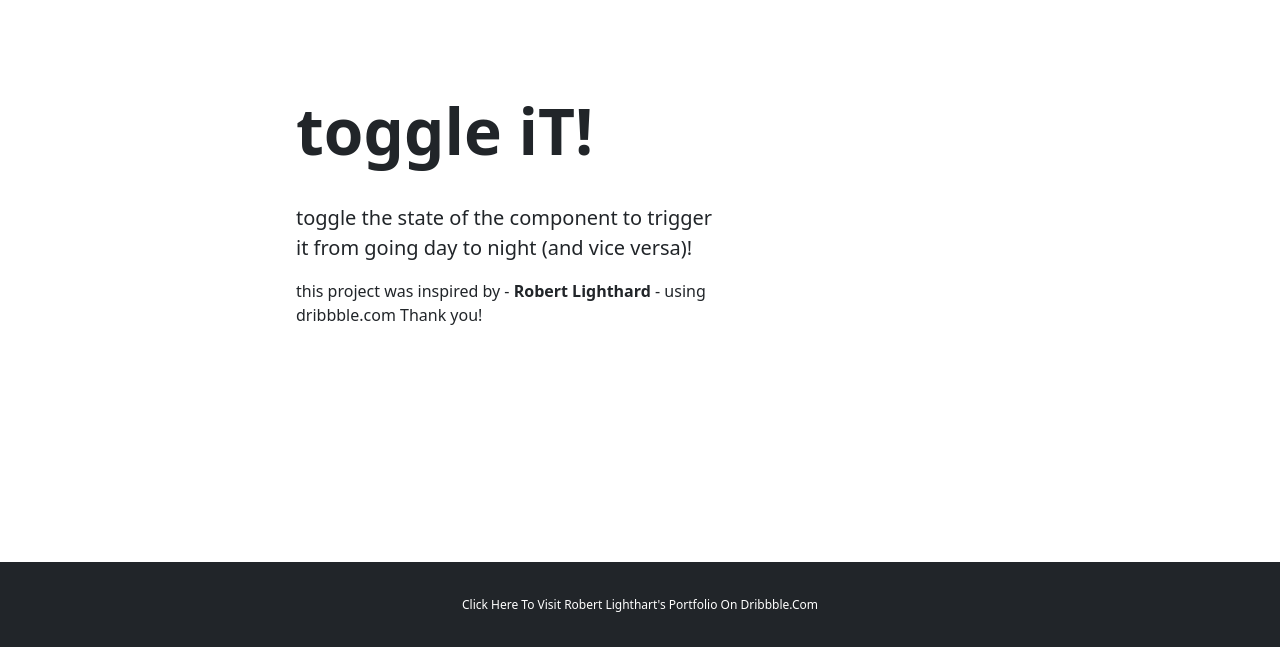
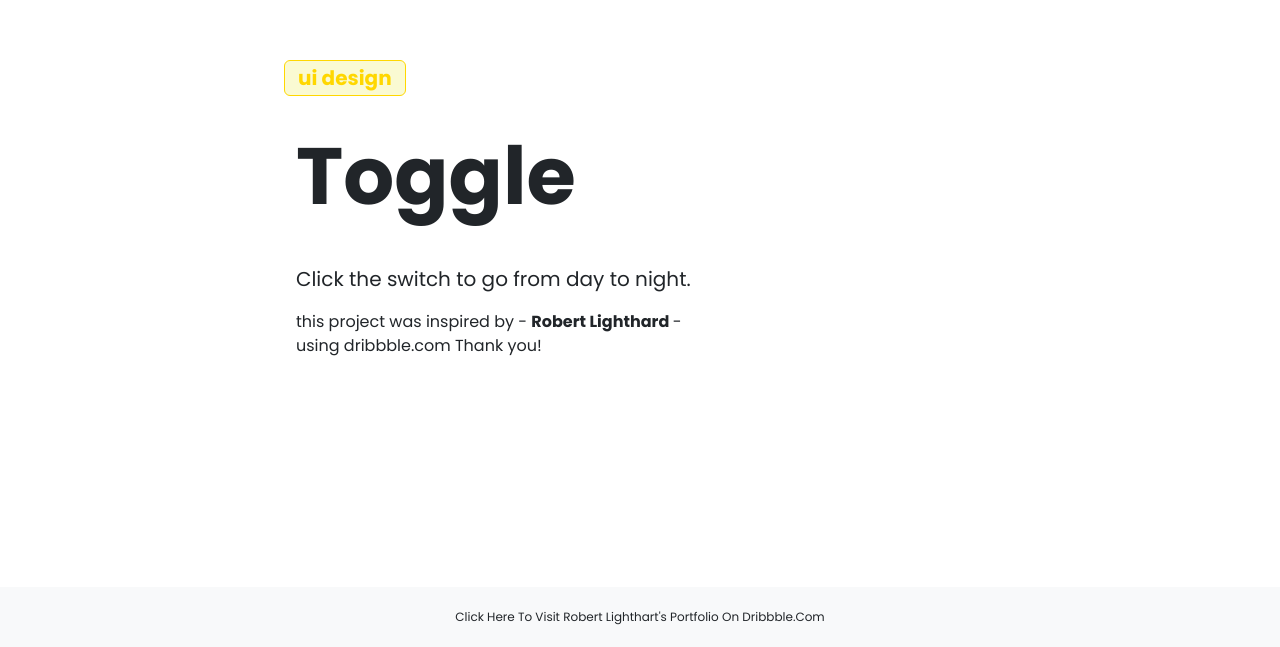
Before and after one commit to darrellhubbardportfolio/toggle, a website: page views/index.html in a window 1280 px wide. Shown: the part 153-800 px from the top of the page. Drawn offline with nearby package versions, Linux system fonts and the light colour scheme; no server answers.

Commit message:
polishing up work

```diff
--- a/public/css/styles.css
+++ b/public/css/styles.css
@@ -1,3 +1,8 @@
+
+/* import poppins fonts form google fonts */
+* {
+    font-family: "Poppins", sans-serif;
+}
 
 body {
     margin: 0;
--- a/views/index.html
+++ b/views/index.html
@@ -4,6 +4,10 @@
 	<meta charset="UTF-8">
 	<meta name="viewport" content="width=device-width, initial-scale=1.0">
 	<title>Toggle Switch</title>
+	<!-- google fonts -->
+	<link rel="preconnect" href="https://fonts.googleapis.com">
+	<link rel="preconnect" href="https://fonts.gstatic.com" crossorigin>
+	<link href="https://fonts.googleapis.com/css2?family=Poppins:ital,wght@0,100;0,200;0,300;0,400;0,500;0,600;0,700;0,800;0,900;1,100;1,200;1,300;1,400;1,500;1,600;1,700;1,800;1,900&display=swap" rel="stylesheet">
 	<!-- bootstrap css -->
 	<link href="https://cdn.jsdelivr.net/npm/bootstrap@5.3.3/dist/css/bootstrap.min.css" rel="stylesheet" integrity="sha384-QWTKZyjpPEjISv5WaRU9OFeRpok6YctnYmDr5pNlyT2bRjXh0JMhjY6hW+ALEwIH" crossorigin="anonymous">
 	<!-- bootstrap icons -->
@@ -18,8 +22,11 @@
 		<div class="container-fluid col-lg-8 col-sm-12 row p-3 border-0">
 			<article class="row col-lg-8 col-sm-6">
 
-				<h1 class="text-start lh-lg col-lg-12 fw-bold display-3">toggle iT!</h1>
-				<p class="text-start fs-5 col-12">toggle the state of the component to trigger it from going day to night (and vice versa)!</p>
+				<span
+				class="badge fs-5 w-auto"
+				style="border: 1px solid gold; background-color: lightgoldenrodyellow; color: gold;">ui design</span>
+				<h1 class="text-start lh-lg col-lg-12 fw-bold display-1 text-capitalize">toggle</h1>
+				<p class="text-start fs-5 col-12">Click the switch to go from day to night.</p>
 						<!-- give credit to the creator -->
 				<p class="text-start col-12 fs-6 text-dark">this project was inspired by - <b>Robert Lighthard </b> - using dribbble.com Thank you!</p>
 			</article>
@@ -27,10 +34,10 @@
 			<div class="container-fluid col-lg-4 col-sm-6 border-0 d-flex align-items-center justify-content-center p-0" id="toggle-centerfold"></div>
 		</div>
 	</main>
-	<footer class="container-fluid col-12 d-flex align-items-center justify-content-center bg-dark p-3" style="height: 85px;">
+	<footer class="container-fluid col-12 d-flex align-items-center justify-content-center p-3 bg-light" style="height: 60px;">
 
 		<!-- show them where to visit -->
-		<a href="https://dribbble.com/RobertLigthart" class="text-white d-flex align-items-center justify-content-center text-decoration-none col-12 text-capitalize text-start" style="font-size: 12px;">click here to visit Robert Lighthart's portfolio on dribbble.com</a>
+		<a href="https://dribbble.com/RobertLigthart" class="text-dark d-flex align-items-center justify-content-center text-decoration-none col-12 text-capitalize text-start" style="font-size: 12px;">click here to visit Robert Lighthart's portfolio on dribbble.com</a>
 	</footer>
 	<!-- javascript -->
 	<script src="/public/js/scripts.js"></script>
```
Also changed, not shown: 1 other file.
